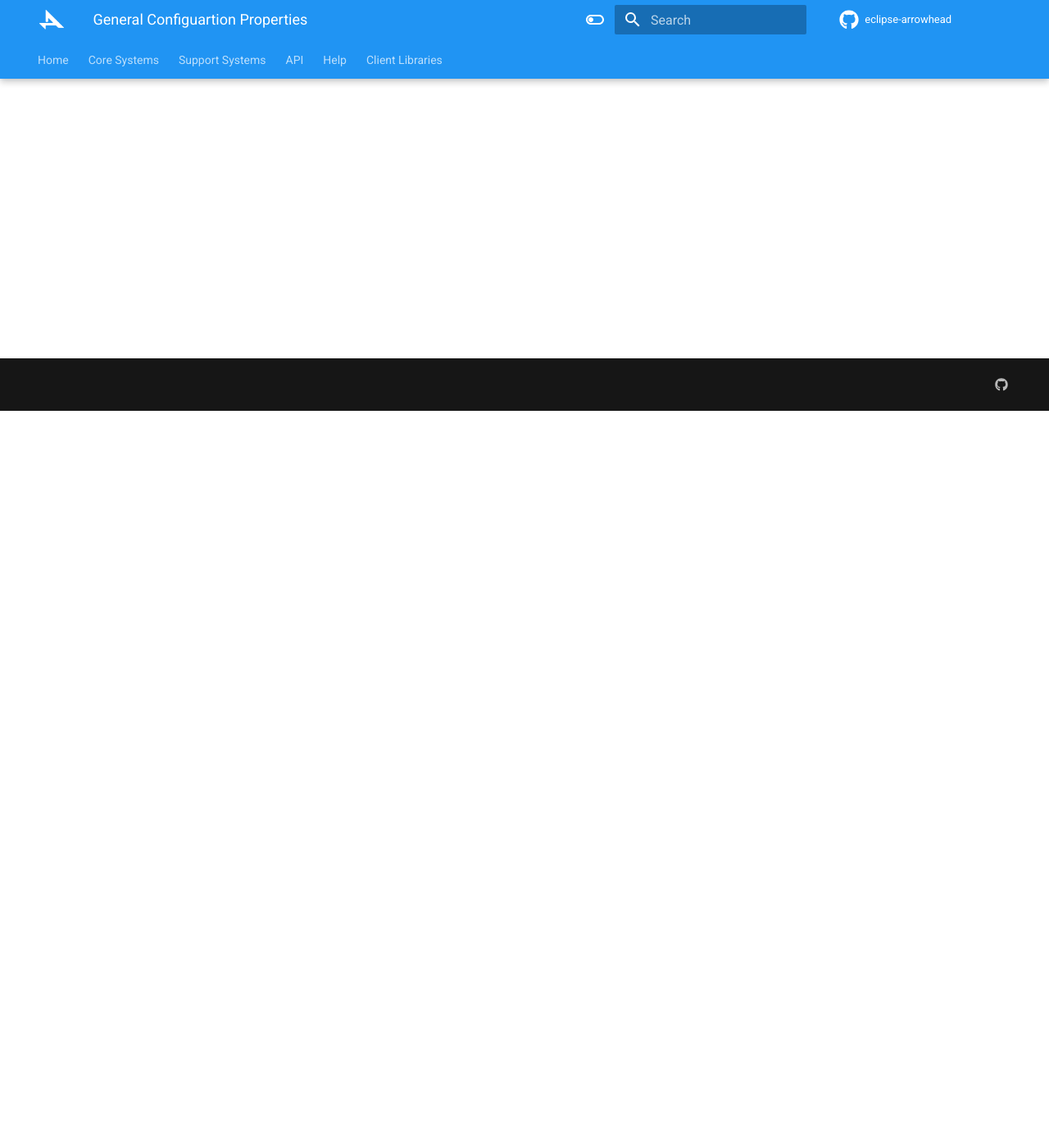
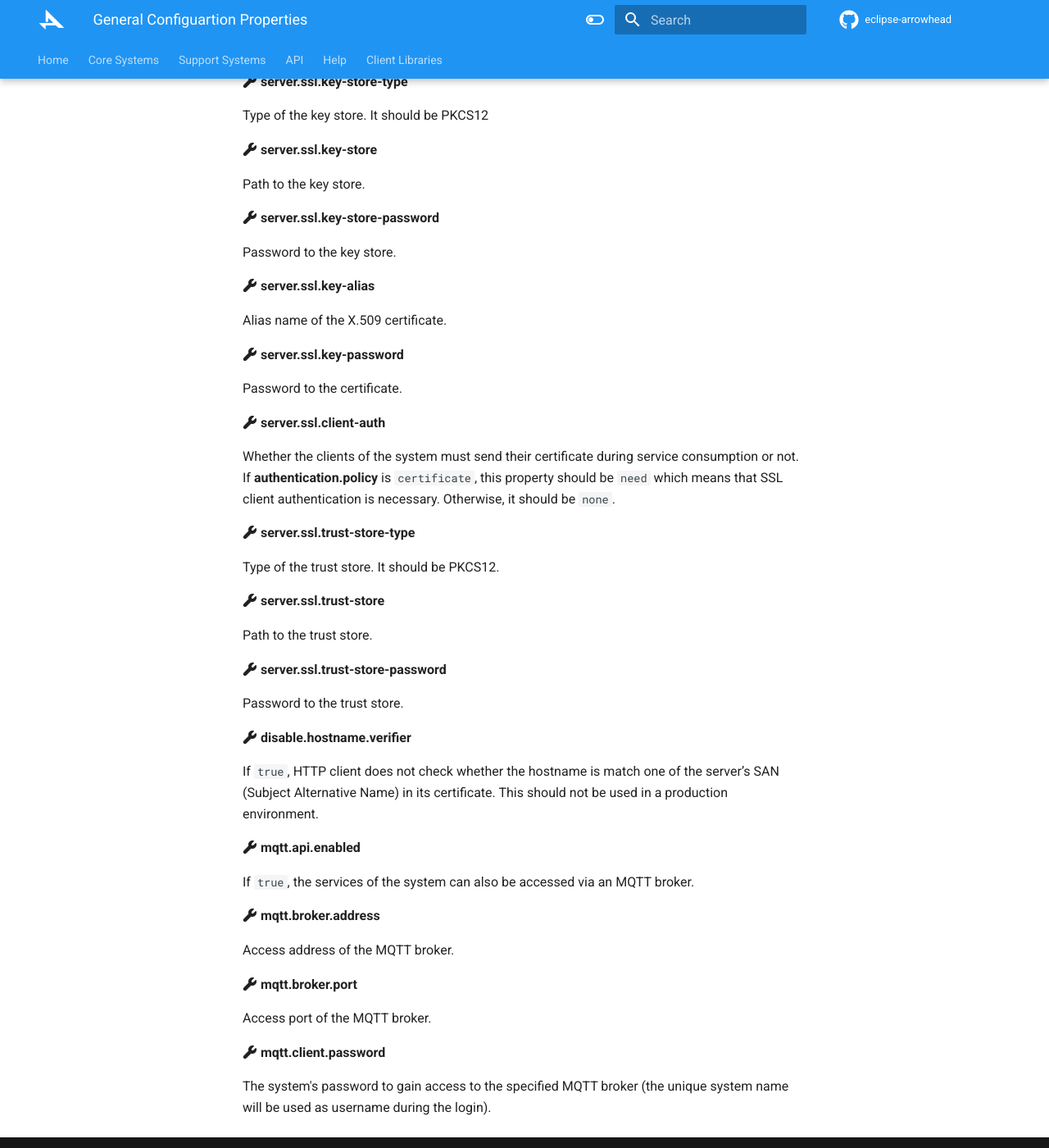
Before and after one commit to Aitia-IIOT/ah5-docs-java-spring, an MkDocs documentation site: the page built from docs/general/general_config_props.md, in a window 1280 px wide and 1400 px high, scrolled down 899 px. Shown: the whole window at 82% size. Built offline with MkDocs 1.6.1 and Material for MkDocs 9.7.7, drawn with Linux system fonts in a browser that asks for light colours; some of the changed text lies outside the part shown.

Commit message:
general props

```diff
--- a/docs/general/general_config_props.md
+++ b/docs/general/general_config_props.md
@@ -25,3 +25,67 @@ HTTP(S) Access address of the local cloud's Service Registry system. In case of
 :fontawesome-solid-wrench: **service.registry.port**
 
 HTTP(S) Access port of the local cloud's Service Registry system. In case of the Service Registry itself, this property is not specified.
+
+:fontawesome-solid-wrench: **log.all.request.and.response**
+
+Set to `true` in order to show all HTTP requests/responses in debug log.
+
+:fontawesome-solid-wrench: **server.ssl.enabled**
+
+Set to `true` in order to enable HTTPS mode.
+
+:fontawesome-solid-wrench: **server.ssl.key-store-type**
+
+Type of the key store. It should be PKCS12
+
+:fontawesome-solid-wrench: **server.ssl.key-store**
+
+Path to the key store.
+
+:fontawesome-solid-wrench: **server.ssl.key-store-password**
+
+Password to the key store.
+
+:fontawesome-solid-wrench: **server.ssl.key-alias**
+
+Alias name of the X.509 certificate.
+
+:fontawesome-solid-wrench: **server.ssl.key-password**
+
+Password to the certificate.
+
+:fontawesome-solid-wrench: **server.ssl.client-auth**
+
+Whether the clients of the system must send their certificate during service consumption or not. If **authentication.policy** is `certificate`, this property should be `need` which means that SSL client authentication is necessary. Otherwise, it should be `none`.
+
+:fontawesome-solid-wrench: **server.ssl.trust-store-type**
+
+Type of the trust store. It should be PKCS12.
+
+:fontawesome-solid-wrench: **server.ssl.trust-store**
+
+Path to the trust store.
+
+:fontawesome-solid-wrench: **server.ssl.trust-store-password**
+
+Password to the trust store.
+
+:fontawesome-solid-wrench: **disable.hostname.verifier**
+
+If `true`, HTTP client does not check whether the hostname is match one of the server’s SAN (Subject Alternative Name) in its certificate. This should not be used in a production environment.
+
+:fontawesome-solid-wrench: **mqtt.api.enabled**
+
+If `true`, the services of the system can also be accessed via an MQTT broker.
+
+:fontawesome-solid-wrench: **mqtt.broker.address**
+
+Access address of the MQTT broker.
+
+:fontawesome-solid-wrench: **mqtt.broker.port**
+
+Access port of the MQTT broker.
+
+:fontawesome-solid-wrench: **mqtt.client.password**
+
+The system's password to gain access to the specified MQTT broker (the unique system name will be used as username during the login).
```
